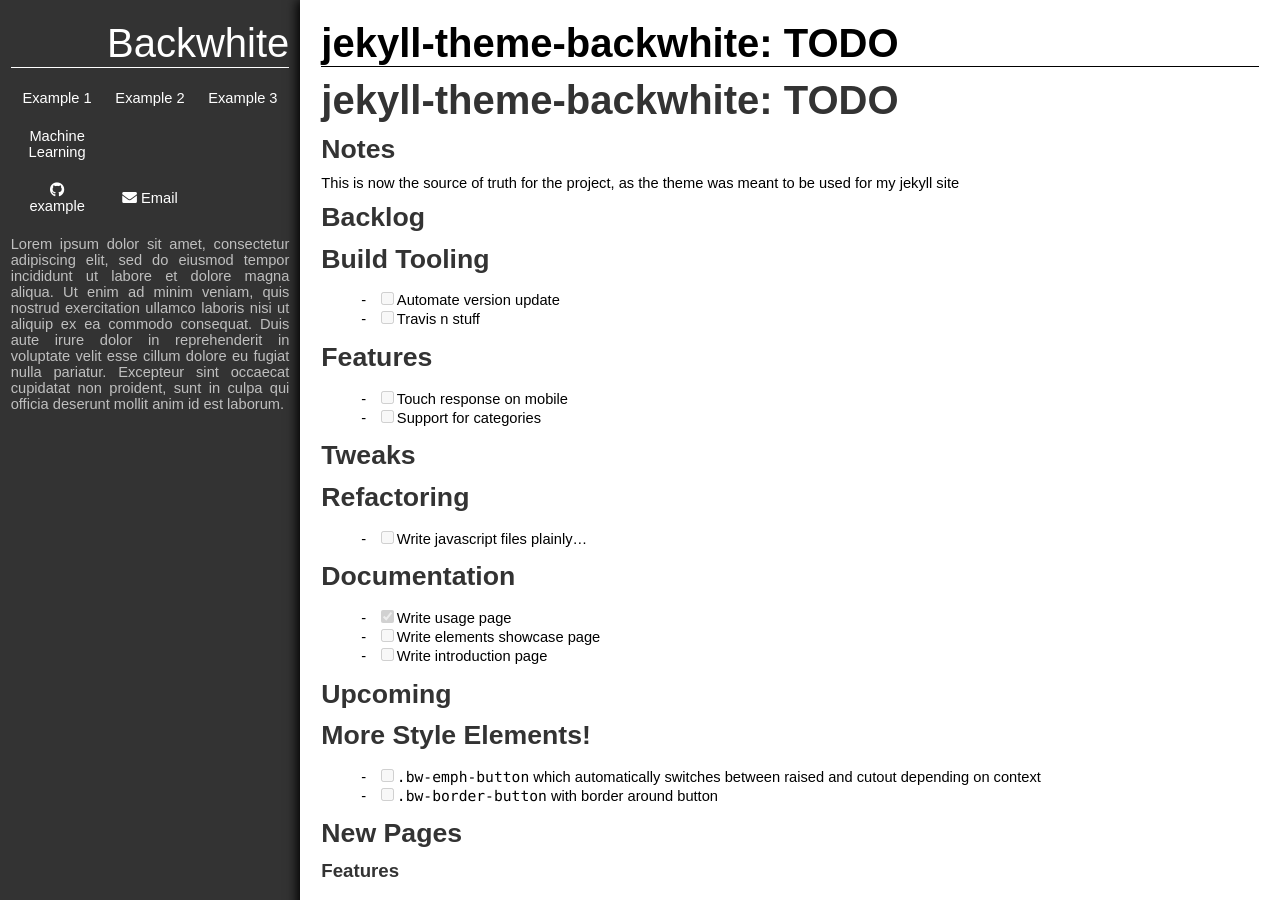
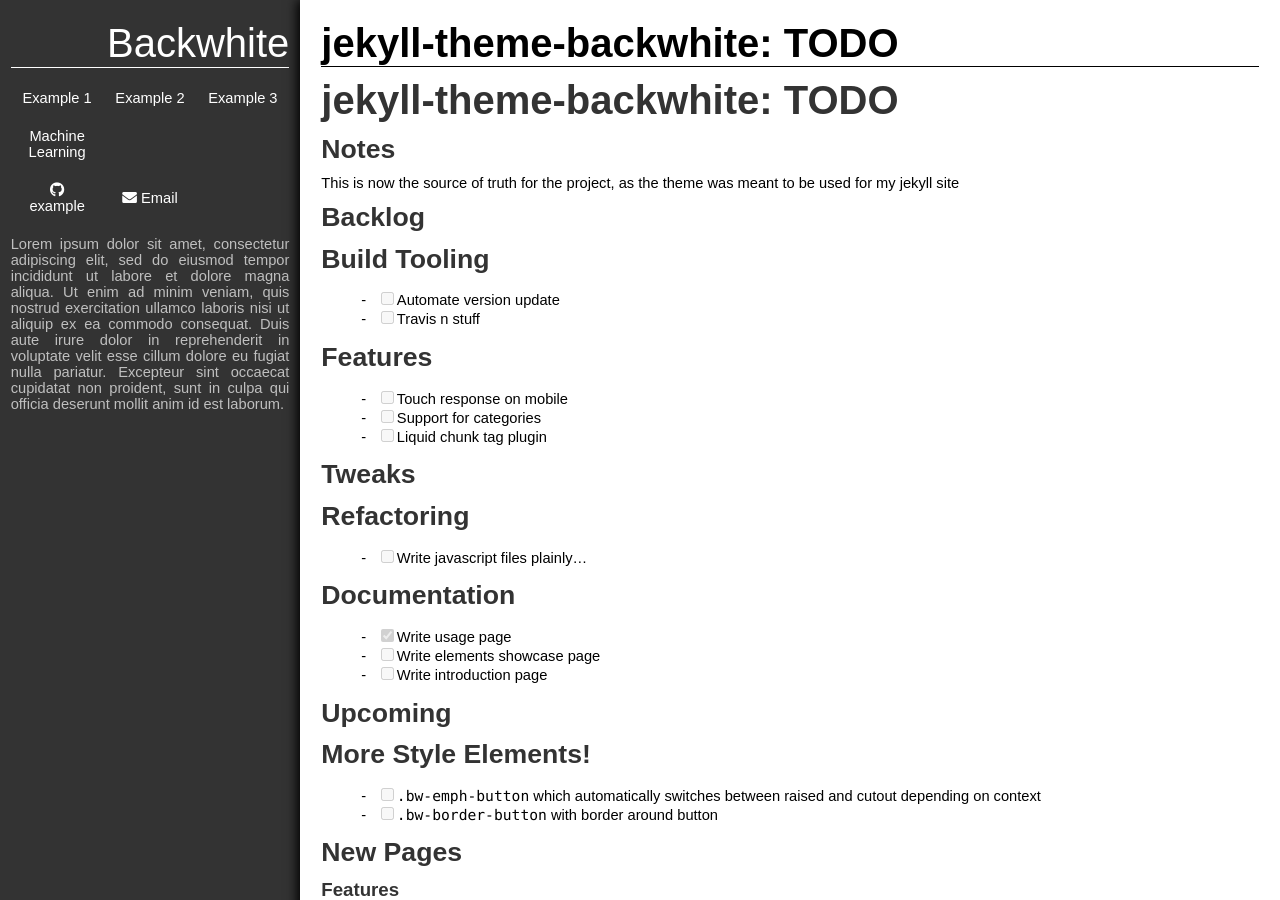
Before and after one commit to andydevs/jekyll-theme-backwhite, a Jekyll site: the page built from TODO.md, in a window 1280 px wide and 900 px high. Built offline with Jekyll 4.4.1, drawn with Linux system fonts in a browser that asks for light colours; our own code applies the rules of GitHub Pages for plain Markdown files.

Commit message:
Updated TODO.md

```diff
--- a/TODO.md
+++ b/TODO.md
@@ -19,6 +19,7 @@ Backlog
 
 - [ ] Touch response on mobile
 - [ ] Support for categories
+- [ ] Liquid chunk tag plugin
 
 ### Tweaks
 
```
